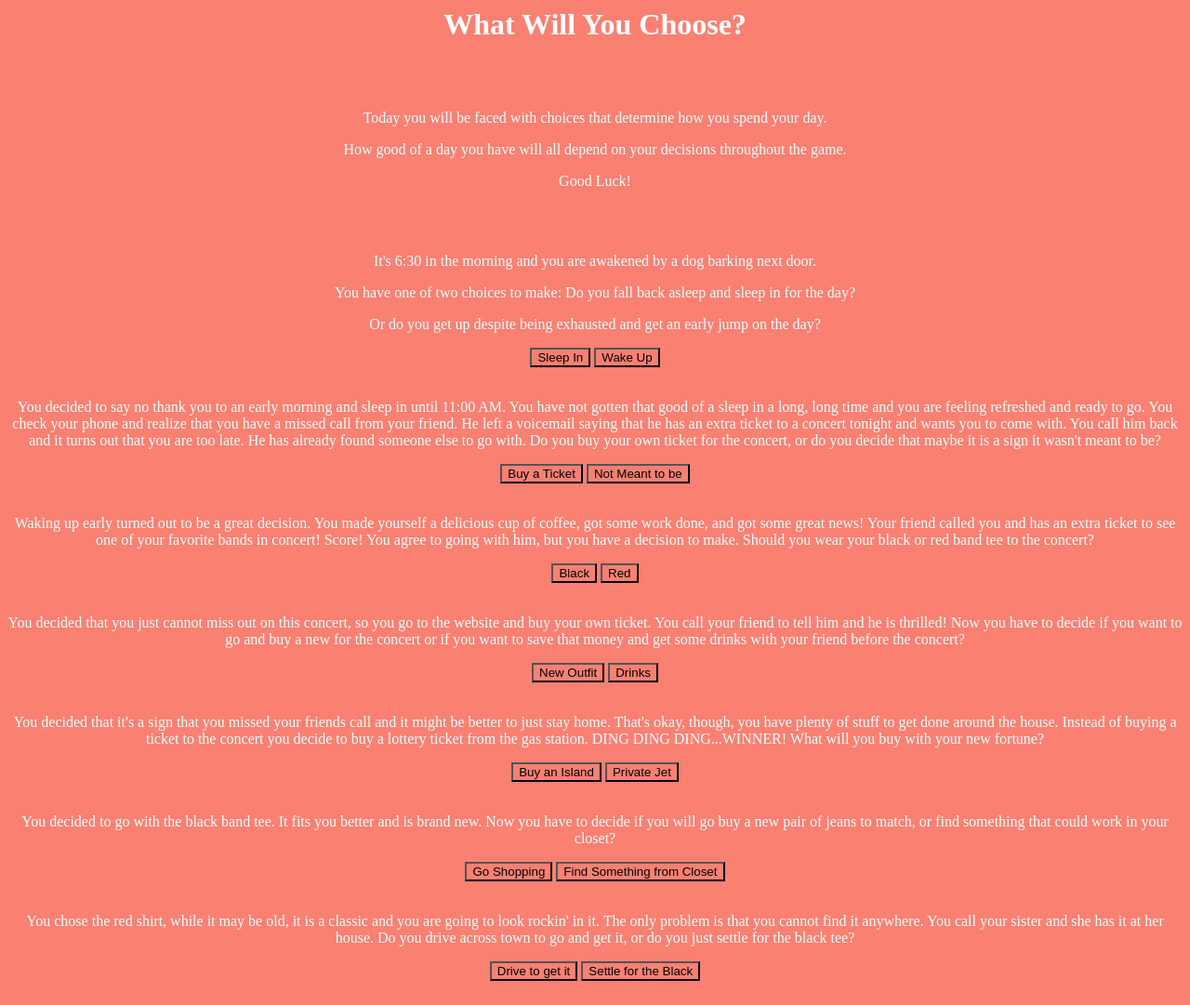
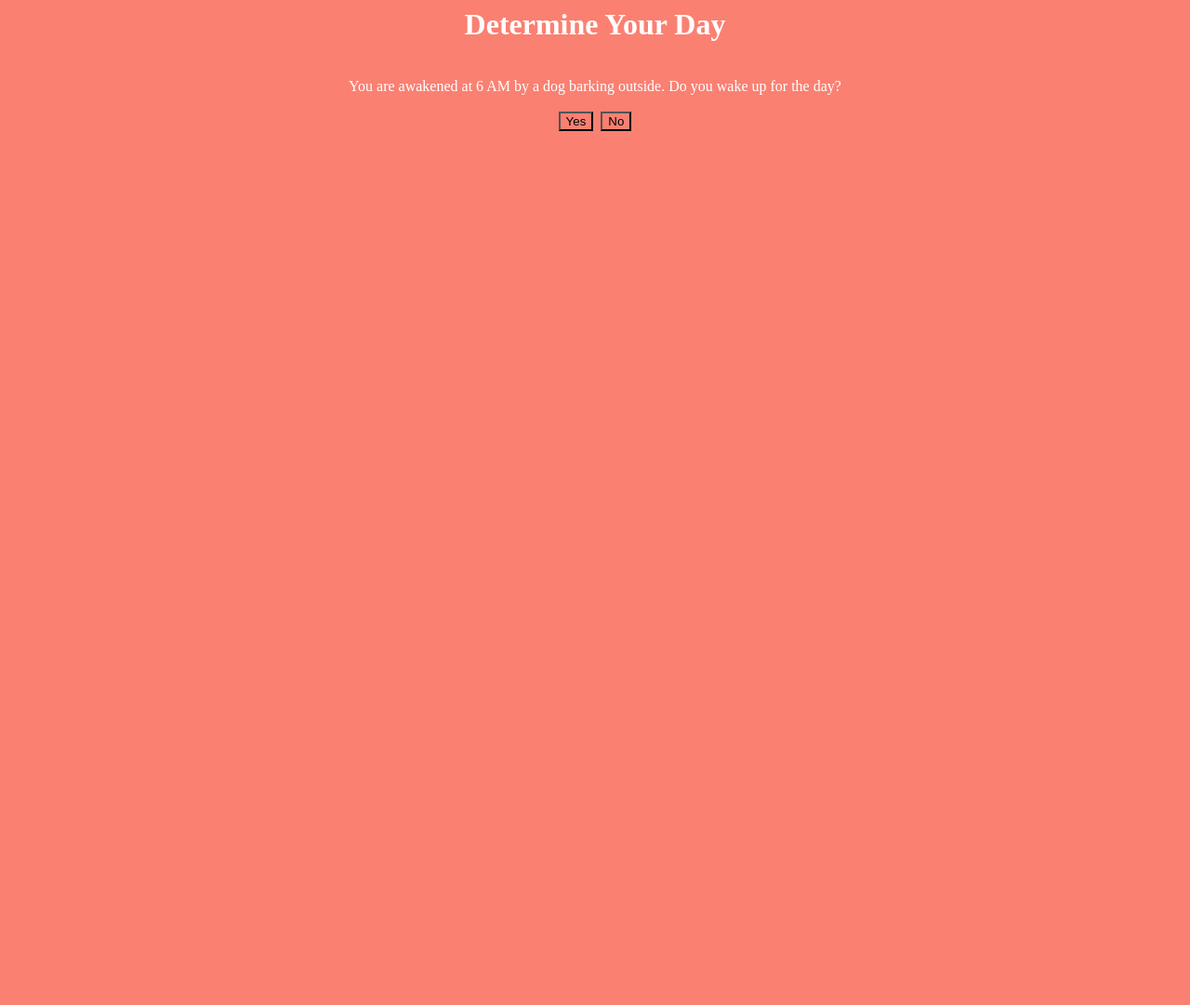
Before and after one commit to kyleeckoch01/441_work, a plain HTML site: page HW-3/index.html in a window 1280 px wide. Shown: the whole page at 93% size. After the commit the page ends 800 px from the top, so only its background shows below. Drawn offline with Linux system fonts and the light colour scheme.

Commit message:
redo
redo assignment 3

```diff
--- a/HW-3/index.html
+++ b/HW-3/index.html
@@ -6,101 +6,28 @@
   <meta name="author" content="Kylee Koch">
   <meta name="viewport" content="width=device-width, initial scale=1.0">
 
+    <title>What Will You Choose?</title>
+
   <link rel="stylesheet" href="./css/style.css">
   <link rel="stylesheet" href="./css/fonts.css">
 
-  <title>What Will You Choose?</title>
+  <script src="main.js"></script>
 
 </head>
 
-<script>
+<body>
+  <h1>Determine Your Day</h1> <br>
+    <div id="day">
+      You are awakened at 6 AM by a dog barking outside.  Do you wake up for the day?
+    </div>
+    <br>
 
-</script>
-
-<body>
-  <!--Opening statement-->
-  <div class="my-adventure">
-    <h1>What Will You Choose?</h1>
-    <br></br>
-    <p>Today you will be faced with choices that determine how you spend your day.</p>
-    <p>How good of a day you have will all depend on your decisions throughout the game.</p>
-    <p>Good Luck!</p>
-    <br></br>
-    </div>
-
-    <!--Decision 1 for the morning-->
-    <div class="decisions" id="decision1">
-      <p>It's 6:30 in the morning and you are awakened by a dog barking next door.</p>
-      <p>You have one of two choices to make: Do you fall back asleep and sleep in for the day?</p>
-      <p>Or do you get up despite being exhausted and get an early jump on the day?</p>
-      <button id="Sleep" onclick="myChoice()">Sleep In</button> <button id="Wake Up" onclick="myChoice()">Wake Up</button>
-      <br></br>
-    </div>
-
-    <!--Decision 2 sleep-->
-    <div class="decisions" id="decision2Sleep">
-      <p>You decided to say no thank you to an early morning and sleep in until 11:00 AM.
-      You have not gotten that good of a sleep in a long, long time and you are feeling refreshed and ready to go.
-      You check your phone and realize that you have a missed call from your friend.  He left a voicemail saying that
-      he has an extra ticket to a concert tonight and wants you to come with.  You call him back and it turns out that you are
-      too late. He has already found someone else to go with.  Do you buy your own ticket for the concert, or do you decide that
-      maybe it is a sign it wasn't meant to be?
-      </p>
-      <button id="Buy" onclick="myChoice()">Buy a Ticket</button> <button id="Sign" onclick="myChoice()">Not Meant to be</button>
-      <br></br>
-      </div>
-
-    <!--Decision 2 wake up-->
-    <div class="decisions" id="decision2Wake">
-      <p>Waking up early turned out to be a great decision.  You made yourself a delicious cup of coffee, got some work done, and got some great news!
-        Your friend called you and has an extra ticket to see one of your favorite bands in concert!  Score!  You agree to going with him, but you
-        have a decision to make.  Should you wear your black or red band tee to the concert?
-      </p>
-      <button id="Black" onclick="myChoice()">Black</button> <button id="Red" onclick="myChoice()">Red</button>
-      <br></br>
-      </div
-
-    <!--Decision 3 buy a ticket-->
-    <div class="decisions" id="decision2Buy">
-      <p>You decided that you just cannot miss out on this concert, so you go to the website and buy your own ticket.
-        You call your friend to tell him and he is thrilled! Now you have to decide if you want to go and buy a new for the concert
-        or if you want to save that money and get some drinks with your friend before the concert?
-        </p>
-        <button id="Outfit" onclick="myChoice()">New Outfit</button> <button id="Drinks" onclick="myChoice()">Drinks</button>
-        <br></br>
-        </div
-
-      <!--Decision 3 sign-->
-      <div class="decisions" id="decision2Not">
-        <p>You decided that it's a sign that you missed your friends call and it might be better to just stay home.
-          That's okay, though, you have plenty of stuff to get done around the house.  Instead of buying a ticket to the concert
-          you decide to buy a lottery ticket from the gas station.  DING DING DING...WINNER!  What will you buy with your new fortune?
-          </p>
-          <button id="Island" onclick="myChoice()">Buy an Island</button> <button id="Jet" onclick="myChoice()">Private Jet</button>
-          <br></br>
-      </div>
-
-      <!--Decision 3 Black-->
-      <div class="decisions" id="decision2Black">
-        <p>You decided to go with the black band tee. It fits you better and is brand new.
-          Now you have to decide if you will go buy a new pair of jeans to match, or find something
-          that could work in your closet?
-          </p>
-          <button id="New" onclick="myChoice()">Go Shopping</button> <button id="find" onclick="myChoice()">Find Something from Closet</button>
-          <br></br>
-      </div>
-
-      <!--Decision 3 Red-->
-      <div class="decisions" id="decision2Red">
-        <p>You chose the red shirt, while it may be old, it is a classic and you are going to look rockin' in it.
-          The only problem is that you cannot find it anywhere.  You call your sister and she has it at her house.
-          Do you drive across town to go and get it, or do you just settle for the black tee?
-          </p>
-        <button id="Drive" onclick="myChoice()">Drive to get it</button> <button id="Settle" onclick="myChoice()">Settle for the Black</button>
-        <br></br>
-      </div>
+<!--called buttons based off of code provided by Michael Cassens-->
+    <button id="choice1" onclick="dayFunction(1);">Yes</button>&nbsp;
+    <button id="choice2" onclick="dayFunction(2);">No</button>
 
 </body>
 
 
+
 </html>
--- a/HW-3/main.js
+++ b/HW-3/main.js
@@ -0,0 +1,69 @@
+function dayFunction(choice) {
+    var answer1 = document.getElementById("choice1").innerHTML;
+    var answer2 = document.getElementById("choice2").innerHTML;
+
+    if (choice == 1 && answer1 == "Yes") {
+        document.getElementById("day").innerHTML = "Good thing you woke up early! Your friend called and has an extra ticket to go to a concert tonight. Do you go or stay home?";
+        document.getElementById("choice1").innerHTML = "Go";
+        document.getElementById("choice2").innerHTML = "Stay home";
+      } else if (choice == 2 && answer2 == "No") {
+          document.getElementById("day").innerHTML = "You have not gotten that much sleep in a long time! Bad news, though, you missed a call from your friend asking you to a concert. He already gave the ticket to someone else.  Do you buy your own ticket or stay home?";
+          document.getElementById("choice1").innerHTML = "Buy a ticket";
+          document.getElementById("choice2").innerHTML = "Stay home";
+      } else if (choice == 1 && answer1 == "Go") {
+          document.getElementById("day").innerHTML = "Should you go buy a new outfit for the concert, or should you save that money to get drinks with your friend before the concert instead?";
+          document.getElementById("choice1").innerHTML = "New outfit";
+          document.getElementById("choice2").innerHTML = "Drinks";
+      } else if (choice == 2 && answer2 == "Stay home") {
+          document.getElementById("day").innerHTML = "You decide you want to have a chill day by yourself. Instead, you decide to go to the gas station and buy a lottery ticket, and you WIN!! What are you going to buy with your new found fortune?";
+          document.getElementById("choice1").innerHTML = "Mansion in the Bahamas";
+          document.getElementById("choice2").innerHTML = "Private island";
+      } else if (choice == 1 && answer1 == "Buy a ticket") {
+          document.getElementById("day").innerHTML = "You caved and decided to buy a ticket for the concert. Now you have to decide if you want to go buy a new outfit for the concert or save that money and get drinks before.";
+          document.getElementById("choice1").innerHTML = "Buy a new outfit";
+          document.getElementById("choice2").innerHTML = "Get some drinks";
+      } else if (choice == 2 && answer2 == "Stay home") {
+          document.getElementById("day").innerHTML = "You decide you want to have a chill day by yourself. Instead, you decide to go to the gas station and buy a lottery ticket, and you WIN!! What are you going to buy with your new found fortune?";
+          document.getElementById("choice1").innerHTML = "Buy a yacht";
+          document.getElementById("choice2").innerHTML = "Beach house in Miami";
+      } else if (choice == 1 && answer1 == "New outfit") {
+          document.getElementById("day").innerHTML = "You spent too much money and are officially broke! Care to restart?";
+          document.getElementById("choice1").innerHTML = "Restart";
+          document.getElementById("choice2").innerHTML = "No quit";
+      } else if (choice == 2 && answer2 == "Drinks") {
+          document.getElementById("day").innerHTML = "You spent too much money and are officially broke! Care to restart?";
+          document.getElementById("choice1").innerHTML = "Restart";
+          document.getElementById("choice2").innerHTML = "No quit";
+      } else if (choice == 1 && answer1 == "Mansion in the Bahamas") {
+          document.getElementById("day").innerHTML = "Congrats you are rich! Care to restart?";
+          document.getElementById("choice1").innerHTML = "Restart";
+          document.getElementById("choice2").innerHTML = "No quit";
+      } else if (choice == 2 && answer2 == "Private island") {
+          document.getElementById("day").innerHTML = "Congrats you are rich! Care to restart?";
+          document.getElementById("choice1").innerHTML = "Restart";
+          document.getElementById("choice2").innerHTML = "No quit";
+      } else if (choice == 1 && answer1 == "Buy a new outfit") {
+          document.getElementById("day").innerHTML = "You spent too much money and are officially broke! Care to restart?";
+          document.getElementById("choice1").innerHTML = "Restart";
+          document.getElementById("choice2").innerHTML = "No quit";
+      } else if (choice == 2 && answer2 == "Get some drinks") {
+          document.getElementById("day").innerHTML = "You spent too much money and are officially broke! Care to restart?";
+          document.getElementById("choice1").innerHTML = "Restart";
+          document.getElementById("choice2").innerHTML = "No quit";
+      } else if (choice == 1 && answer1 == "Buy a yacht") {
+          document.getElementById("day").innerHTML = "Congrats you are rich! Care to restart?";
+          document.getElementById("choice1").innerHTML = "Restart";
+          document.getElementById("choice2").innerHTML = "No quit";
+      } else if (choice == 2 && answer2 == "Beach house in Miami") {
+          document.getElementById("day").innerHTML = "Congrats you are rich! Care to restart?";
+          document.getElementById("choice1").innerHTML = "Restart";
+          document.getElementById("choice2").innerHTML = "No quit";
+
+        } else if (choice == 1 && answer1 == "Restart") {
+              document.getElementById("day").innerHTML = "You are awakened at 6 AM by a dog barking outside.  Do you wake up for the day?";
+              document.getElementById("choice1").innerHTML = "Yes";
+              document.getElementById("choice2").innerHTML = "No";
+          } else if (choice == 2 && answer2 == "No quit") {
+              document.getElementById("day").innerHTML = "Thanks for playing!";
+    }
+}
```
Also changed, not shown: HW-3/img/question.png (added).
